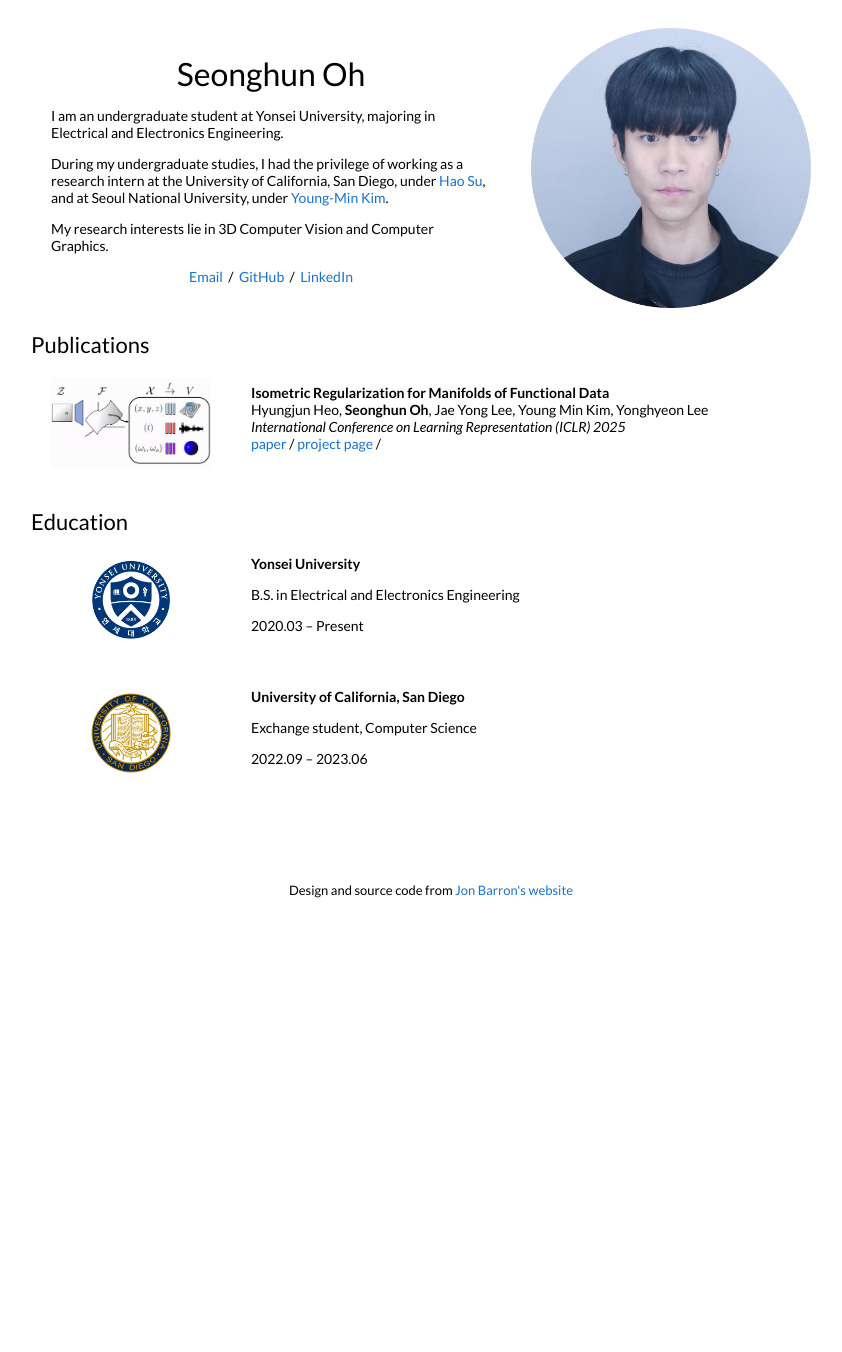
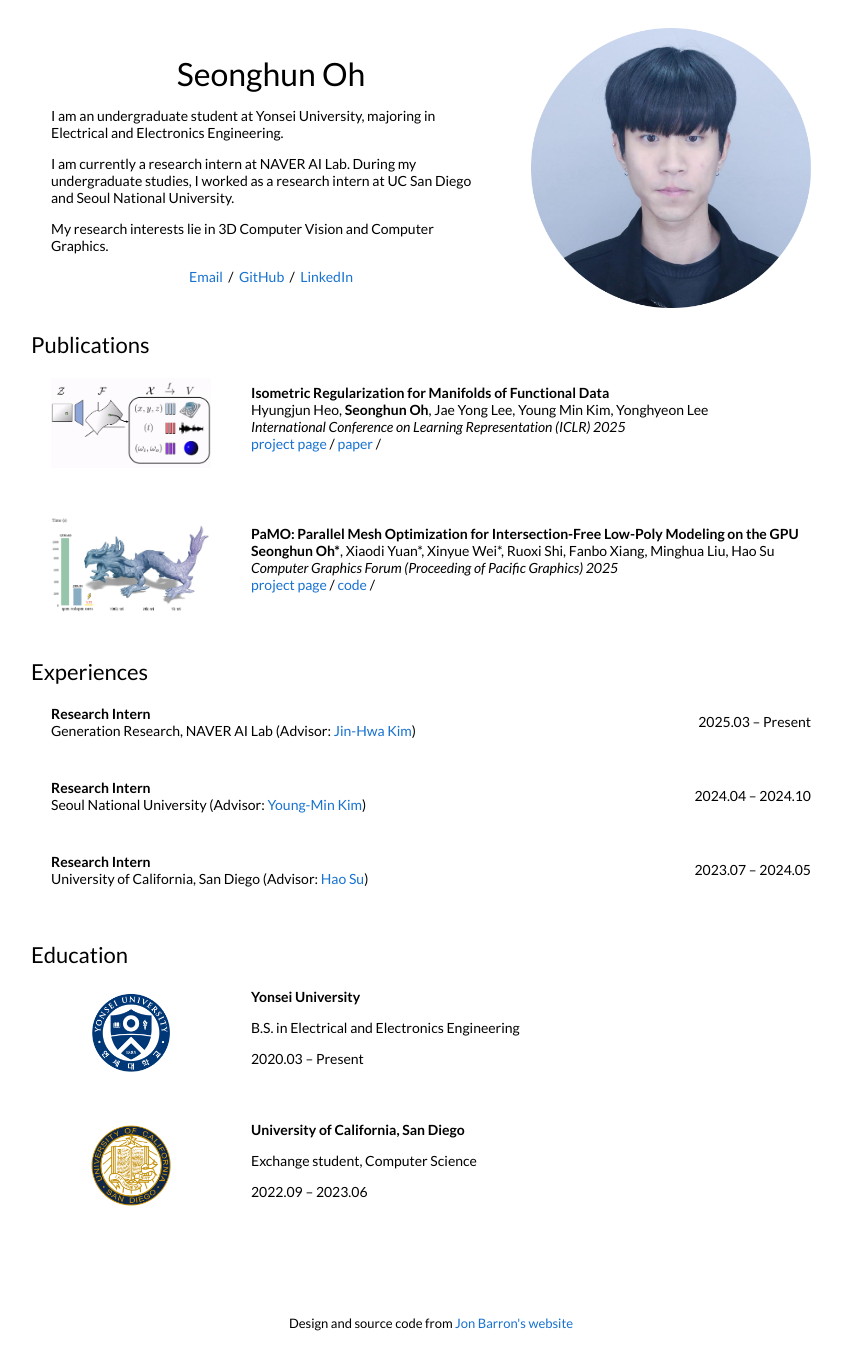
Before and after one commit to seonghunn/seonghunn.github.io, a Jekyll site: the page built from _posts/2025-01-23-pairwise copy.markdown, in a window 1280 px wide. Shown: the whole page, without its empty margins (209-1051 px from the left). Built offline with Jekyll 4.4.1, drawn with Linux system fonts in a browser that asks for light colours; before the commit the page ends 919 px from its top, so only the background shows below that.

Commit message:
add pamo

```diff
--- a/_layouts/default.html
+++ b/_layouts/default.html
@@ -38,7 +38,7 @@
                 I am an undergraduate student at Yonsei University, majoring in Electrical and Electronics Engineering.
               </p>
               <p>
-                During my undergraduate studies, I had the privilege of working as a research intern at the University of California, San Diego, under <a href="https://cseweb.ucsd.edu/~haosu/">Hao Su</a>, and at Seoul National University, under <a href="https://3d.snu.ac.kr/">Young-Min Kim</a>.
+                I am currently a research intern at NAVER AI Lab. During my undergraduate studies, I worked as a research intern at UC San Diego and Seoul National University.
               </p>
               <p>
                 My research interests lie in 3D Computer Vision and Computer Graphics.
@@ -73,11 +73,11 @@
               <br>
               <em>{{post.venue}}</em>
               <br>
+              {% if post.website %}
+              <a href="{{post.website}}">project page</a> /
+              {% endif %}
               {% if post.paper %}
               <a href="{{post.paper}}">paper</a> /
-              {% endif %}
-              {% if post.website %}
-              <a href="{{post.website}}">project page</a> /
               {% endif %}
               {% if post.video %}
               <a href="{{post.video}}">video</a> /
@@ -102,6 +102,35 @@
           {% endfor %}
           {% endfor %}
         </table>
+        <br>
+
+        <h2 style="margin-top: 40px;">Experiences</h2>
+        <br>
+        <table style="width:100%;border:0px;border-spacing:0px;border-collapse:separate;margin-right:auto;margin-left:auto;">
+          <tr>
+            <td style="padding:2.5%;width:75%;vertical-align:middle">
+              <h3 style="margin:0;">Research Intern</h3>
+              <div><a class="subtle-link" href="https://naver-career.gitbook.io/en/positions/ai-ml/generation-research">Generation Research</a>, <a class="subtle-link" href="https://naver-career.gitbook.io/en/positions/ai-ml">NAVER AI Lab</a> (Advisor: <a href="https://wityworks.com/">Jin-Hwa Kim</a>)</div>
+            </td>
+            <td style="padding:2.5%;width:25%;vertical-align:middle;text-align:right;white-space:nowrap;">2025.03 – Present</td>
+          </tr>
+          <tr>
+            <td style="padding:2.5%;width:75%;vertical-align:middle">
+              <h3 style="margin:0;">Research Intern</h3>
+              <div>Seoul National University (Advisor: <a href="https://3d.snu.ac.kr/">Young-Min Kim</a>)</div>
+            </td>
+            <td style="padding:2.5%;width:25%;vertical-align:middle;text-align:right;white-space:nowrap;">2024.04 – 2024.10</td>
+          </tr>
+          <tr>
+            <td style="padding:2.5%;width:75%;vertical-align:middle">
+              <h3 style="margin:0;">Research Intern</h3>
+              <div>University of California, San Diego (Advisor: <a href="https://cseweb.ucsd.edu/~haosu/">Hao Su</a>)</div>
+            </td>
+            <td style="padding:2.5%;width:25%;vertical-align:middle;text-align:right;white-space:nowrap;">2023.07 – 2024.05</td>
+          </tr>
+        </table>
+
+        <br>
         <br>
 
         <h2 style="margin-top: 40px;">Education</h2>
--- /dev/null
+++ b/_posts/2025-01-23-pairwise copy.markdown
@@ -0,0 +1,11 @@
+---
+layout: post
+title:  "Isometric Regularization for Manifolds of Functional Data"
+date:   2025-01-24 00:00:00 +00:00
+image: /images/irmf.gif
+categories: research
+authors: "Hyungjun Heo, <strong>Seonghun Oh</strong>, Jae Yong Lee, Young Min Kim, Yonghyeon Lee"
+venue: "International Conference on Learning Representation (ICLR) 2025"
+website: https://heo0224.github.io/IRMF_projectpage/
+paper: https://openreview.net/forum?id=xBuURiCChw&noteId=9xJprrhplv
+---
--- a/_posts/2025-01-23-pairwise.markdown
+++ b/_posts/2025-01-23-pairwise.markdown
@@ -1,11 +1,12 @@
 ---
 layout: post
-title:  "Isometric Regularization for Manifolds of Functional Data"
-date:   2025-01-24 00:00:00 +00:00
-image: /images/irmf.gif
+title:  "PaMO: Parallel Mesh Optimization for Intersection-Free Low-Poly Modeling on the GPU"
+date:   2025-01-23 00:00:00 +00:00
+image: /images/pamo.jpg
 categories: research
-authors: "Hyungjun Heo, <strong>Seonghun Oh</strong>, Jae Yong Lee, Young Min Kim, Yonghyeon Lee"
-venue: "International Conference on Learning Representation (ICLR) 2025"
-paper: https://openreview.net/forum?id=xBuURiCChw&noteId=9xJprrhplv
-website: https://heo0224.github.io/IRMF_projectpage/
+authors: "<strong>Seonghun Oh*</strong>, Xiaodi Yuan*, Xinyue Wei*, Ruoxi Shi, Fanbo Xiang, Minghua Liu, Hao Su"
+venue: "Computer Graphics Forum (Proceeding of Pacific Graphics) 2025"
+#paper: https://openreview.net/forum?id=xBuURiCChw&noteId=9xJprrhplv
+website: https://seonghunn.github.io/pamo/
+code: https://github.com/SarahWeiii/pamo
 ---
--- a/style.scss
+++ b/style.scss
@@ -20,6 +20,18 @@ a {
 a:focus,
 a:hover {
   color: #f09228;
+  text-decoration: none;
+}
+
+/* Subtle links that look like plain text, but change color on hover */
+.subtle-link {
+  color: inherit;
+  text-decoration: none;
+}
+
+.subtle-link:focus,
+.subtle-link:hover {
+  color: #1772d0;
   text-decoration: none;
 }
 
```
Also changed, not shown: 1 other file.
